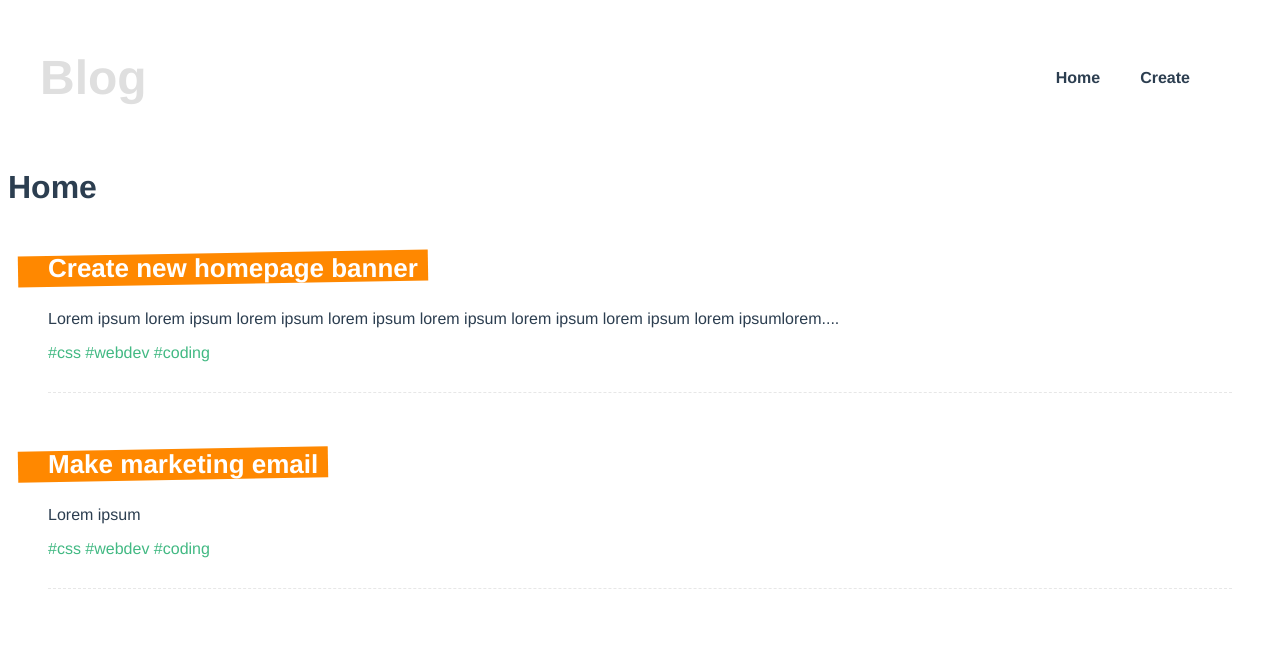
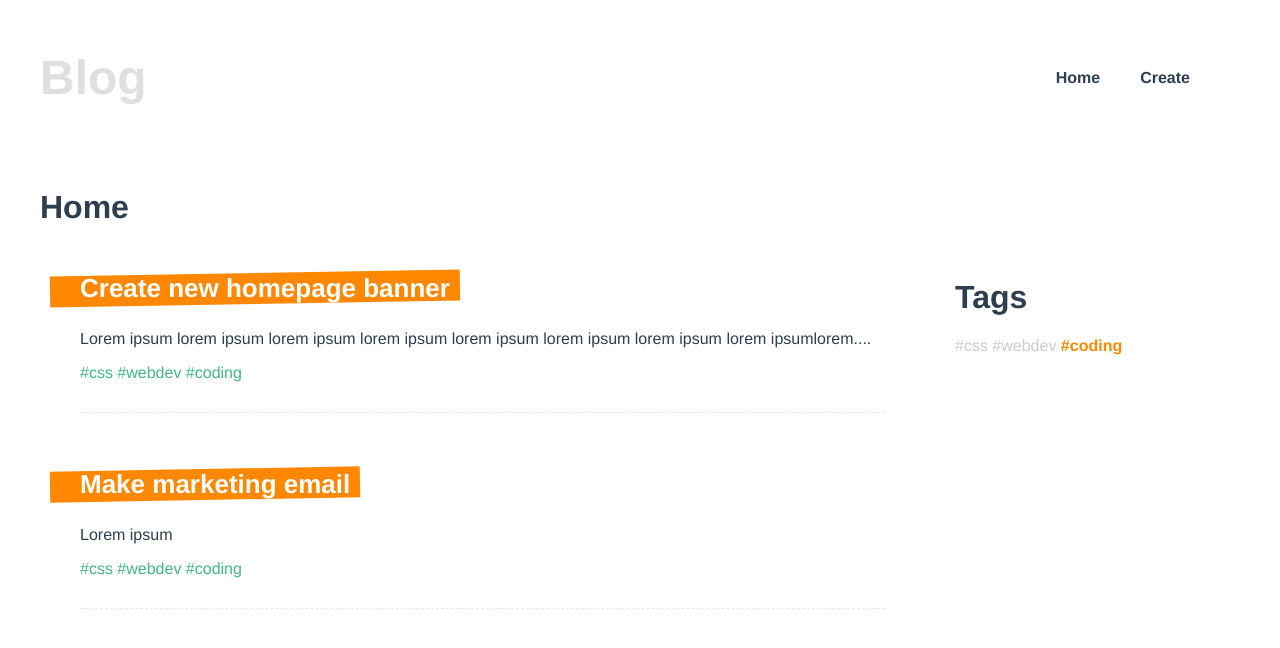
Before and after one commit to elem15/Vue-Firebase, a Vue app in the folder blog/: page /tags/coding in a window 1280 px wide. Shown: the top 648 px of the page. Built offline with nearby package versions, Linux system fonts and the light colour scheme; data requests are answered from the project's data file.

Commit message:
feat: tags cloud

```diff
--- a/blog/src/components/Post.vue
+++ b/blog/src/components/Post.vue
@@ -4,29 +4,22 @@
       <h3>{{ post.title }}</h3>
     </router-link>
     <p>{{ trimmedBody }}</p>
-    <span v-for="tag in post.tags" @click="handleRoute(tag)" :key="tag">
-      #{{ tag }}</span
-    >
+    <span v-for="tag in post.tags" :key="tag"> #{{ tag }}</span>
   </div>
 </template>
 
 <script>
 import { computed } from "@vue/runtime-core";
-import { useRouter } from "vue-router";
 export default {
   props: ["post"],
   setup(props) {
-    const router = useRouter();
     const trimmedBody = computed(() => {
       if (props.post.body.length > 100) {
         return props.post.body.substring(0, 100) + "....";
       }
       return props.post.body;
     });
-    const handleRoute = (tag) => {
-      router.push({ name: "Tags", params: { tag } });
-    };
-    return { trimmedBody, handleRoute };
+    return { trimmedBody };
   },
 };
 </script>
--- /dev/null
+++ b/blog/src/components/TagCloud.vue
@@ -0,0 +1,46 @@
+<template>
+  <div class="tag-cloud">
+    <h1>Tags</h1>
+    <router-link
+      :to="{ name: 'Tags', params: { tag } }"
+      v-for="tag in tags"
+      :key="tag"
+    >
+      #{{ tag }}</router-link
+    >
+  </div>
+</template>
+
+<script>
+import getTags from "../compositions/getTags";
+export default {
+  props: ["posts"],
+  setup(props) {
+    const { tags } = getTags(props.posts);
+    return { tags };
+  },
+};
+</script>
+
+<style>
+.tag-cloud {
+  padding: 10px;
+}
+.tag-cloud h3 {
+  border-bottom: 1px solid #eee;
+  padding: 16px 8px;
+  color: #444;
+}
+.tag-cloud div {
+  display: inline-block;
+  padding: 10px;
+}
+.tag-cloud a {
+  color: #ccc;
+  text-decoration: none;
+}
+.tag-cloud a.router-link-active {
+  color: #ff8800;
+  font-weight: bold;
+}
+</style>
--- /dev/null
+++ b/blog/src/compositions/getTags.js
@@ -0,0 +1,12 @@
+import { ref } from 'vue';
+
+const getTags = (posts) => {
+  const tags = ref([])
+  const tagsSet = new Set()
+  posts.forEach(post => {
+    post.tags.forEach(tag => tagsSet.add(tag))
+  });
+  tags.value = [...tagsSet]
+  return { tags };
+}
+export default getTags
--- a/blog/src/views/Home.vue
+++ b/blog/src/views/Home.vue
@@ -1,8 +1,11 @@
 <template>
   <div class="home">
     <h1>Home</h1>
-    <div v-if="err">{{ err }}</div>
-    <Posts :posts="posts" v-else-if="posts.length" />
+    <div v-if="err" class="error">{{ err }}</div>
+    <div class="layout" v-else-if="posts.length">
+      <Posts :posts="posts" />
+      <TagCloud :posts="posts" />
+    </div>
     <div v-else><Spinner /></div>
   </div>
 </template>
@@ -11,11 +14,13 @@
 import Posts from "../components/Posts";
 import getPosts from "../compositions/getPosts";
 import Spinner from "../components/Spinner.vue";
+import TagCloud from "../components/TagCloud.vue";
 
 export default {
   components: {
     Posts,
     Spinner,
+    TagCloud,
   },
   setup() {
     const { posts, err, load } = getPosts();
@@ -25,7 +30,7 @@ export default {
 };
 </script>
 
-<style scoped>
+<style>
 a {
   text-decoration: none;
 }
@@ -37,4 +42,9 @@ button {
   margin: 0 auto;
   padding: 20px;
 }
+.layout {
+  display: grid;
+  grid-template-columns: 3fr 1fr;
+  gap: 20px;
+}
 </style>
--- a/blog/src/views/Tags.vue
+++ b/blog/src/views/Tags.vue
@@ -1,8 +1,11 @@
 <template>
   <div class="home">
     <h1>Home</h1>
-    <div v-if="err">{{ err }}</div>
-    <Posts :posts="tagPosts" v-else-if="tagPosts.length" />
+    <div v-if="err" class="error">{{ err }}</div>
+    <div class="layout" v-else-if="tagPosts.length">
+      <Posts :posts="tagPosts" />
+      <TagCloud :posts="posts" />
+    </div>
     <div v-else><Spinner /></div>
   </div>
 </template>
@@ -11,19 +14,20 @@
 import getPosts from "../compositions/getPosts";
 import Spinner from "../components/Spinner.vue";
 import Posts from "../components/Posts.vue";
+import TagCloud from "../components/TagCloud.vue";
 import { computed } from "@vue/runtime-core";
 import { useRoute } from "vue-router";
 export default {
-  components: { Posts, Spinner },
+  components: { Posts, Spinner, TagCloud },
   setup() {
     const route = useRoute();
     const { posts, err, load } = getPosts();
     load();
     const tag = route.params.tag;
-    const tagPosts = computed(() => {
-      return posts.value.filter((post) => post.tags.includes(tag));
-    });
-    return { tagPosts, err };
+    const tagPosts = computed(() =>
+      posts.value.filter((post) => post.tags.includes(tag))
+    );
+    return { tagPosts, err, posts };
   },
 };
 </script>
```
